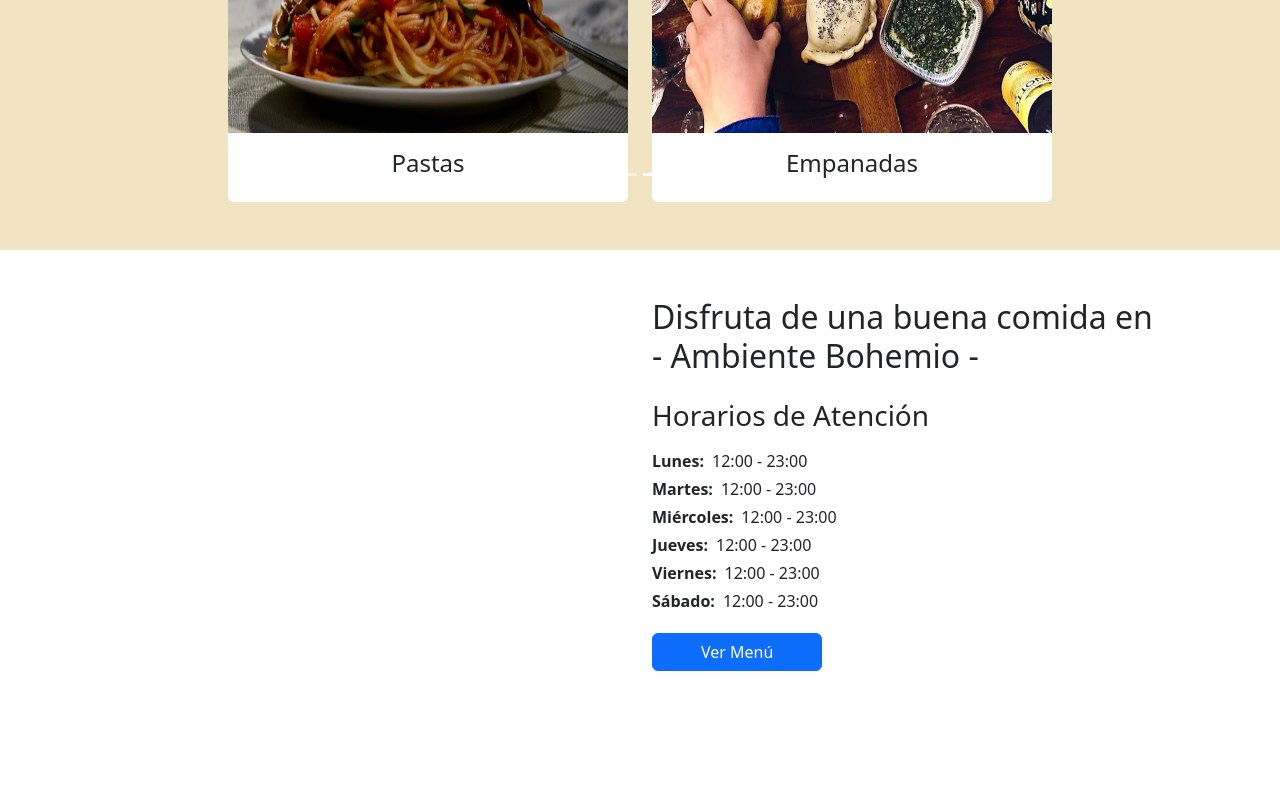
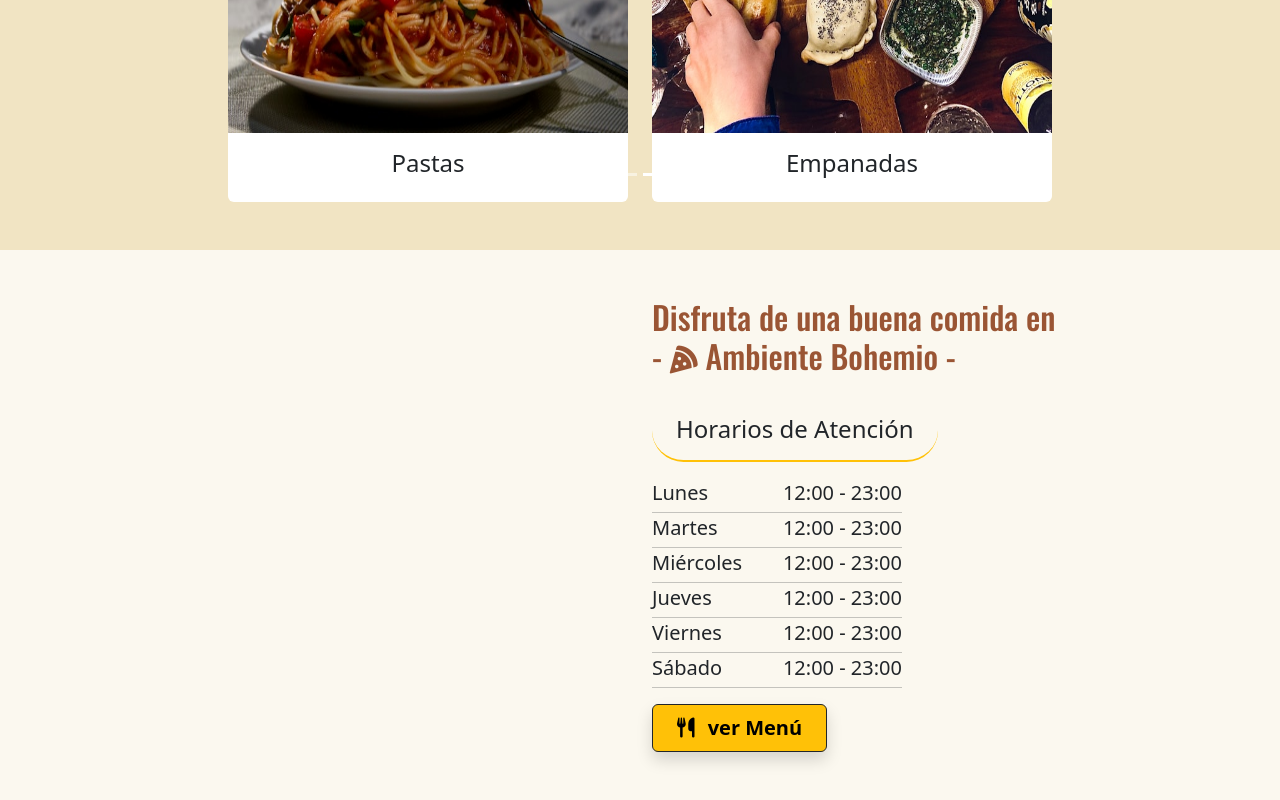
Before and after one commit to brunomry/frontendProyectoFinal_RollingCode, a React (Vite) app: page / in a window 1280 px wide. Shown: the part 907-1707 px from the top of the page. Before the commit the page ends 1626 px from the top, so only its background shows below. Built offline with nearby package versions, Linux system fonts and the light colour scheme.

Commit message:
Añadi color de fondo a seccion de horarios-servicios en horariosYserviciosIndex.css, tambien di efecto al btn y cambie tamaño de letra. En cp HorariosYServicios cambie etiqueta p de horarios por etiqueta div aplicando d-flex y ancho en css

```diff
--- a/src/components/pages/Inicio.jsx
+++ b/src/components/pages/Inicio.jsx
@@ -1,4 +1,4 @@
-import { Button, Col, Row } from "react-bootstrap";
+import { Button, Col, Row, Container } from "react-bootstrap";
 import "../../styles/index.css";
 import { Link } from "react-router-dom";
 import CarruselCategorias from "./Inicio/CarruselCategorias";
@@ -37,7 +37,7 @@ const Inicio = () => {
         <h2 className="pb-3">- Nuestras Opciones -</h2>
         <CarruselCategorias></CarruselCategorias>
       </section>
-      <section className="container-md schedulesAndServices py-5">
+      <section className="schedulesAndServices py-5">
         <HorariosYServicios></HorariosYServicios>
       </section>
     </>
--- a/src/components/pages/Inicio/HorariosYServicios.jsx
+++ b/src/components/pages/Inicio/HorariosYServicios.jsx
@@ -1,41 +1,63 @@
-import { Carousel, Card, Row, Col, Button } from "react-bootstrap";
+import { Carousel, Card, Row, Col, Button, Container } from "react-bootstrap";
 import { Link } from "react-router-dom";
+import "../../../styles/horariosYserviciosIndex.css";
 
 const HorariosYServicios = () => {
   return (
+    <Container>
       <Row>
         <Col></Col>
         <Col>
-        <article className="">
+          <article className="textSize">
             <h2 className="mb-4">
               Disfruta de una buena comida en{" "}
-            <span className="d-block">- Ambiente Bohemio -</span>
+              <span className="d-block">
+                - <i className="fa-solid fa-pizza-slice fs-3"></i> Ambiente
+                Bohemio -
+              </span>
             </h2>
-          <h3 className="mb-3">Horarios de Atención</h3>
-          <p className="mb-1">
-            <span className="fw-bold me-2">Lunes:</span>12:00 - 23:00
-          </p>
-          <p className="mb-1">
-            <span className="fw-bold me-2">Martes:</span>12:00 - 23:00
-          </p>
-          <p className="mb-1">
-            <span className="fw-bold me-2">Miércoles:</span>12:00 - 23:00
-          </p>
-          <p className="mb-1">
-            <span className="fw-bold me-2">Jueves:</span>12:00 - 23:00
-          </p>
-          <p className="mb-1">
-            <span className="fw-bold me-2">Viernes:</span>12:00 - 23:00
-          </p>
-          <p className="mb-1">
-            <span className="fw-bold me-2">Sábado:</span>12:00 - 23:00
-          </p>
-          <Button as={Link} to={"/menu"} className="btnMenu mt-3 px-5">
-            Ver Menú
+            <h4 className="mb-3 border-2 rounded-5 px-4 border-bottom py-3 d-inline-block border-warning">
+              Horarios de Atención
+            </h4>
+            <div className="mb-1 d-flex justify-content-between containerSchedule">
+              <span className="fw-medium me-2">Lunes</span>
+              <span>12:00 - 23:00</span>
+            </div>
+            <hr class="containerSchedule my-0"/>
+            <div className="mb-1 d-flex justify-content-between containerSchedule">
+              <span className="fw-medium me-2">Martes</span>12:00 - 23:00
+            </div>
+            <hr class="containerSchedule my-0"/>
+            <div className="mb-1 d-flex justify-content-between containerSchedule">
+              <span className="fw-medium me-2">Miércoles</span>12:00 - 23:00
+            </div>
+            <hr class="containerSchedule my-0"/>
+            <div className="mb-1 d-flex justify-content-between containerSchedule">
+              <span className="fw-medium me-2">Jueves</span>12:00 - 23:00
+            </div>
+            <hr class="containerSchedule my-0"/>
+            <div className="mb-1 d-flex justify-content-between containerSchedule">
+              <span className="fw-medium me-2">Viernes</span>12:00 - 23:00
+            </div>
+            <hr class="containerSchedule my-0"/>
+            <div className="mb-1 d-flex justify-content-between containerSchedule">
+              <span className="fw-medium me-2">Sábado</span>12:00 - 23:00
+            </div>
+            <hr class="containerSchedule my-0"/>
+            <div className="mt-3">
+              <Button
+                as={Link}
+                variant="warning"
+                to={"/menu"}
+                className="btnMenu px-4 py-2 border border-1 border-dark fw-bold fs-5 shadow"
+              >
+               <i class="fa-solid fa-utensils me-2"></i> ver Menú
               </Button>
+            </div>
           </article>
         </Col>
       </Row>
+    </Container>
   );
 };
 
--- /dev/null
+++ b/src/styles/horariosYserviciosIndex.css
@@ -0,0 +1,25 @@
+.schedulesAndServices{
+  background: #fbf8ef;
+}
+
+.schedulesAndServices h2{
+  color: #9a5534;
+  font-family: "Oswald";
+}
+
+.textSize{
+  font-size: 20px;
+}
+
+.containerSchedule{
+  width: 250px;
+}
+
+.btnMenu{
+  transition: transform 0.3s ease;
+}
+
+.btnMenu:hover{
+  transform: scale(1.02);
+  transition: .7s;
+}
```
Lines whose indentation alone changed are shown as unchanged.
